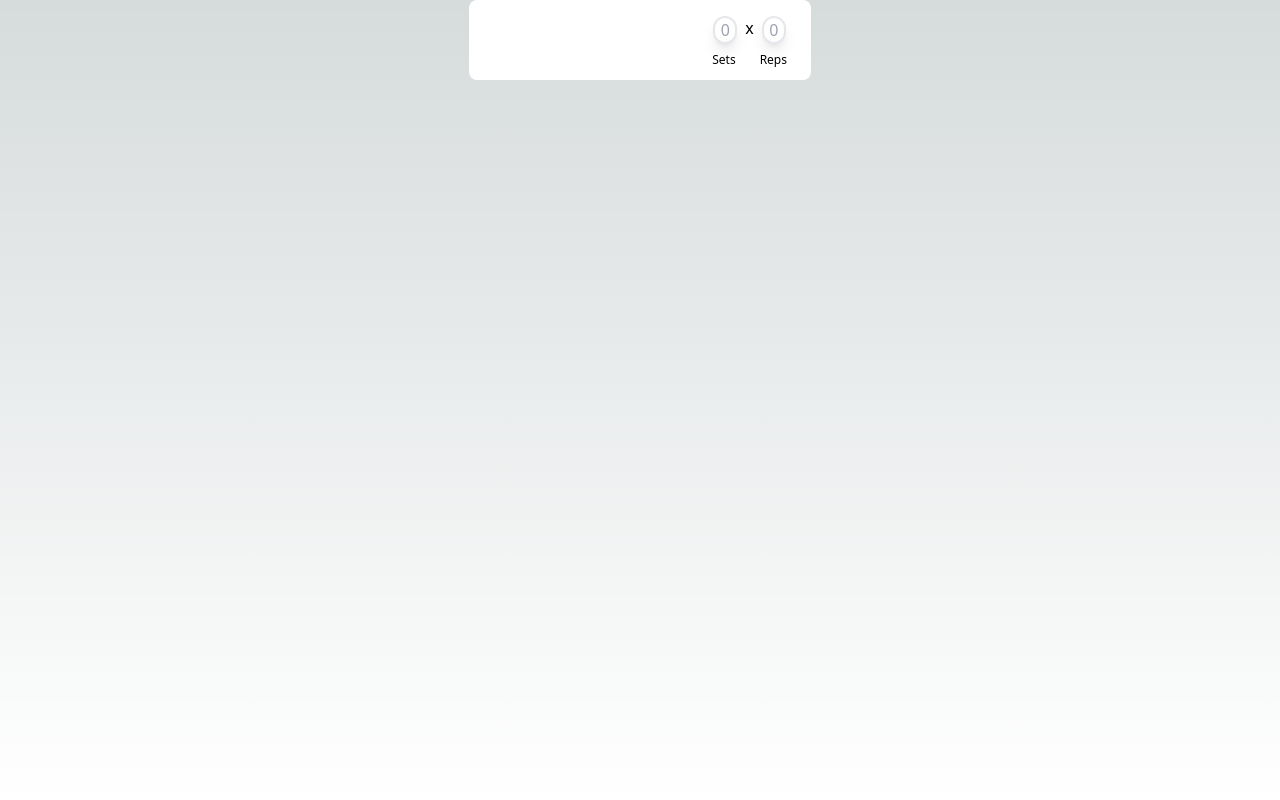
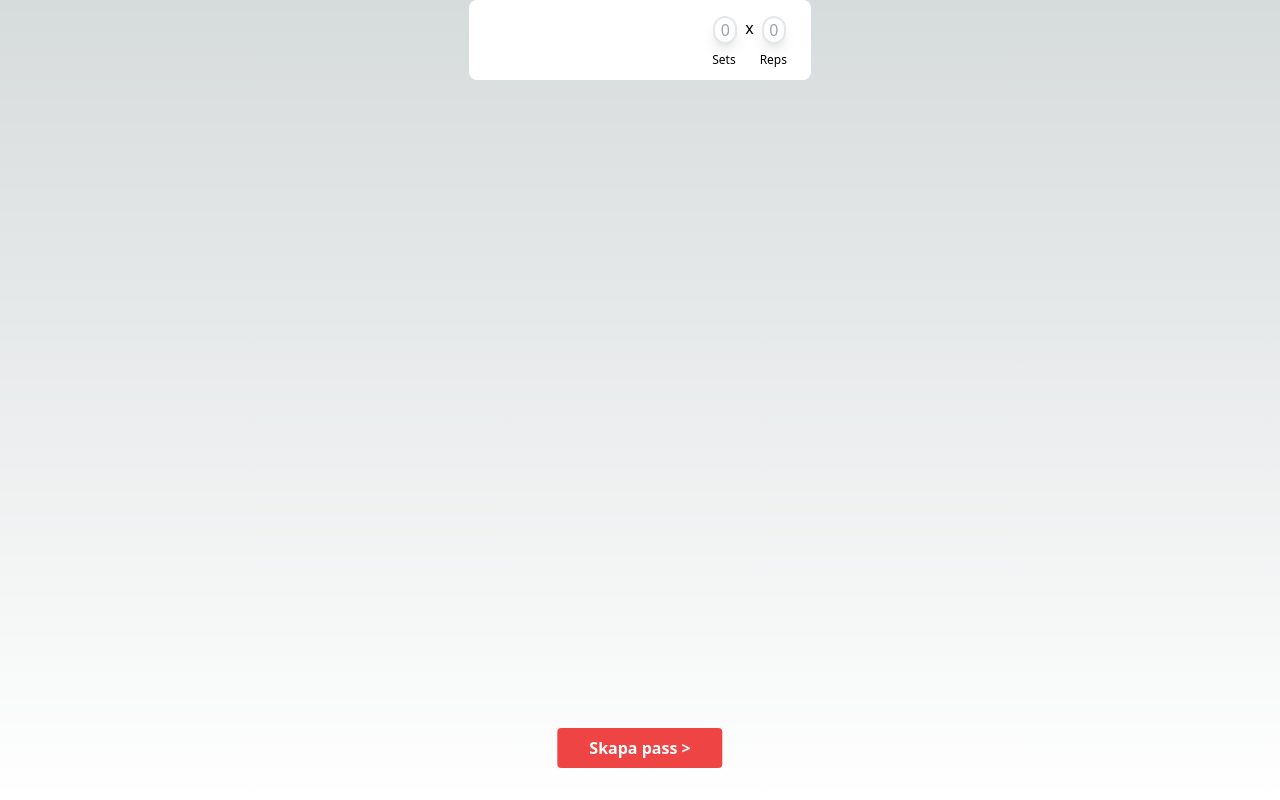
Before and after one commit to pernillakack/lift, a Next.js app: page /set_reps in a window 1280 px wide. Built offline with nearby package versions, Linux system fonts and the light colour scheme.

Commit message:
fixat sista sidan

```diff
--- a/context/my-context-provider.tsx
+++ b/context/my-context-provider.tsx
@@ -1,3 +1,6 @@
+
+
+
 import { NextPage } from 'next'
 import { ReactNode, createContext, useState } from 'react'
 
--- a/pages/exercisePage.tsx
+++ b/pages/exercisePage.tsx
@@ -1,11 +1,23 @@
 import Link from "next/link";
+import Image from "next/image";
 
+// <>Skapa pass!</>
 function ExercisePage() {
     return (
         <>
+    {/*}   <Image
+  src="/styles/Ellipse.png"
+  alt="#"
+  width={100}
+  height={100}
+/>
+    {*/}
+
         <Link href ="/exercises">
-        <>Till övningar</>
+        <div className=" red ">Skapa pass</div>
+
         </Link>
+
         </>
     )
 }
--- a/pages/index.tsx
+++ b/pages/index.tsx
@@ -1,5 +1,6 @@
 import { NextPage } from 'next'
 import ExercisePage from './exercisePage'
+
 
 
 
@@ -13,7 +14,8 @@ const Index: NextPage<Props> = ({}) => {
     backgroundImage:
       "url('https://4599529af2.cbaul-cdnwnd.com/801f178300d1552abc2bf838876c8a02/200000001-58c0f58c11/liftstart.webp?ph=4599529af2')",
    maxWidth:700}}>
-    <div className=' flex justify-center'><img src={"Ellipse1.png"} alt="bild" />
+    <div className=' flex justify-center'>
+
       <ExercisePage />
     </div>
     </div>
--- /dev/null
+++ b/pages/minaPass.tsx
@@ -0,0 +1,24 @@
+import { NextPage } from 'next'
+
+interface Props {}
+
+const MinaPass: NextPage<Props> = ({}) => {
+  return (
+    <div className=' h-screen flex justify-center'>
+  <div className=" bg-cover w-full flex items-center justify-center"
+  style={{
+    backgroundImage:
+      "url('https://4599529af2.cbaul-cdnwnd.com/801f178300d1552abc2bf838876c8a02/200000001-58c0f58c11/liftstart.webp?ph=4599529af2')",
+   maxWidth:700}}>
+    <div className=' flex justify-center'>Mina Pass
+
+    </div>
+    </div>
+
+</div>
+
+
+  )
+}
+
+export default MinaPass
--- a/pages/set_reps.tsx
+++ b/pages/set_reps.tsx
@@ -3,7 +3,8 @@ import MyContextProvider from '@/context/my-context-provider'
 import { MyContext } from '@/context/my-context-provider'
 import { useContext } from 'react'
 import ExerciseCard from '@/Components/excerciseCard'
-
+import Link from 'next/link'
+import MinaPass from './minaPass'
 
 
 
@@ -15,10 +16,12 @@ const Set_reps: NextPage<Props> = ({}) => {
   const { exercise, muscleGroup, reps, sets } = useContext(MyContext);
 
 
+
   return (
 
 
   <div>
+
     <div className='h-screen flex justify-center'>
     <div id='card' className='flex justify-between px-4 py-4 h-20 bg-white rounded-lg shadow-[4px 5px 15px rgba(0,0,0,0.07)]   w-[342px] left-[20px] top-[20px]'>
         <div id='container'>
@@ -41,6 +44,15 @@ const Set_reps: NextPage<Props> = ({}) => {
         </div>
         </div>
     </div>
+    <Link href ="/minaPass">
+        <div className="fixed bottom-8 left-1/2 transform -translate-x-1/2">
+
+      <button className=" text-[color:white] text-x+l bg-red-500 text-white font-bold py-2 px-8 rounded">
+        Skapa pass {">"}
+</button>
+</div>
+        <></>
+        </Link>
   </div>
   )
 }
--- a/pages/set_repsPage.tsx
+++ b/pages/set_repsPage.tsx
@@ -10,11 +10,11 @@ function Set_repsPage() {
         <Link href ="/set_reps">
         <div className="fixed bottom-8 left-1/2 transform -translate-x-1/2">
 
-      <button className=" text-x+l bg-red-500 text-white font-bold py-2 px-8 rounded">
-        Gå vidare
+      <button className=" text-[color:white] text-x+l bg-red-500 text-white font-bold py-2 px-8 rounded">
+        Gå vidare {">"}
 </button>
 </div>
-        <>Till övningar</>
+        <></>
         </Link>
         </>
     )
--- a/styles/globals.css
+++ b/styles/globals.css
@@ -108,6 +108,10 @@ a {
   text-decoration: none;
 }
 
+.red {
+  color: red;
+}
+
 
 
 
```
Also changed, not shown: styles/Ellipse.png (added).
